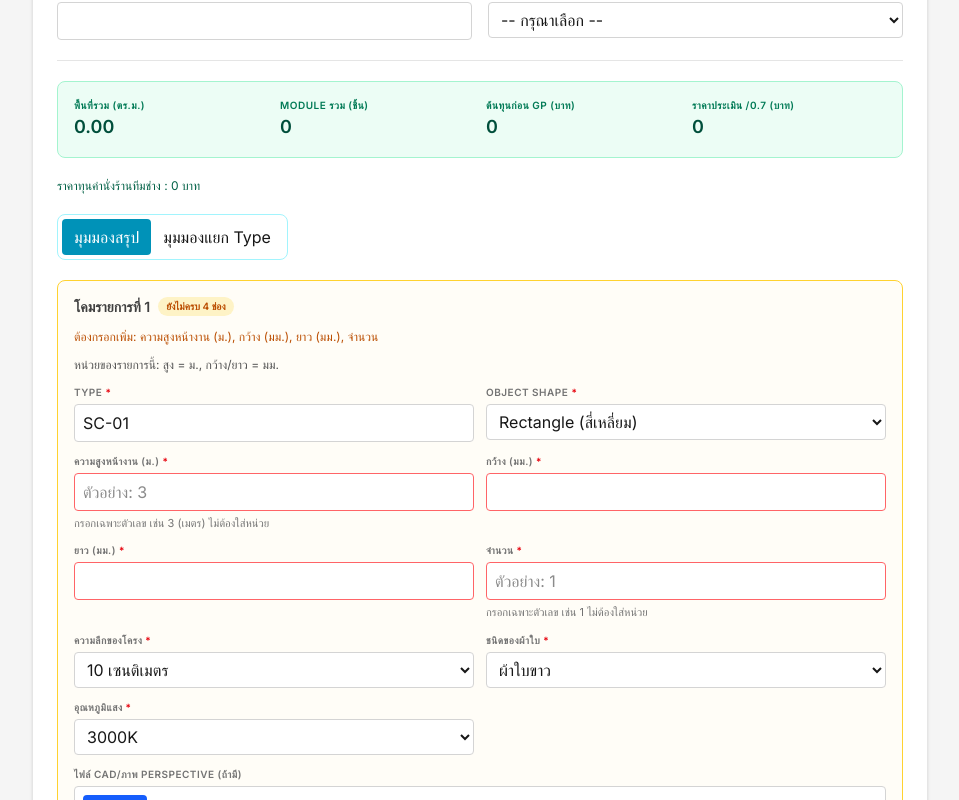
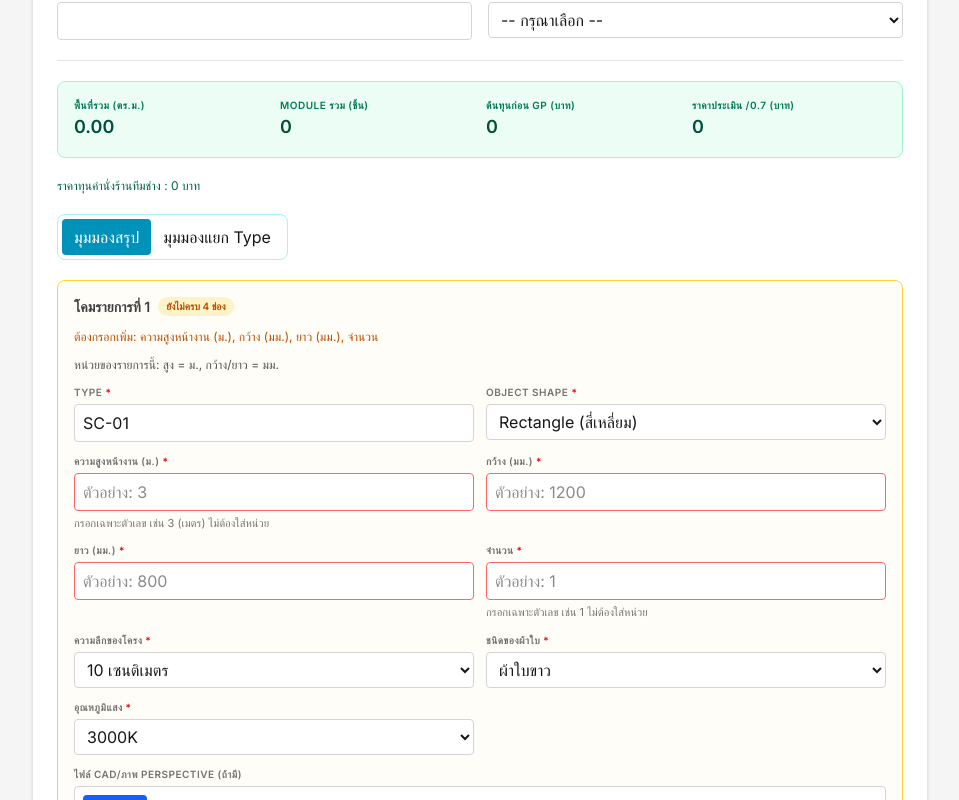
Before and after one commit to E9th/LE-Pre-drawing, a React (Vite) app: page / in a window 1280 px wide. Shown: the part 414-1214 px from the top of the page, without its empty margins (160-1119 px from the left). Built offline with nearby package versions, Linux system fonts and the light colour scheme.

Commit message:
add text placeholder width heigh

```diff
--- a/src/App.tsx
+++ b/src/App.tsx
@@ -3024,8 +3024,8 @@ Use Chain-of-Thought reasoning to:
                         </>
                       ) : (
                         <>
-                          <Input label="กว้าง (มม.)" required invalid={missingFields.includes('กว้าง (มม.)')} value={lamp.w} onChange={(v) => updateFormLamp(lamp.id, { w: v })} allowBlank />
-                          <Input label="ยาว (มม.)" required invalid={missingFields.includes('ยาว (มม.)')} value={lamp.l} onChange={(v) => updateFormLamp(lamp.id, { l: v })} allowBlank />
+                          <Input label="กว้าง (มม.)" required invalid={missingFields.includes('กว้าง (มม.)')} value={lamp.w} onChange={(v) => updateFormLamp(lamp.id, { w: v })} allowBlank placeholder="ตัวอย่าง: 1200" />
+                          <Input label="ยาว (มม.)" required invalid={missingFields.includes('ยาว (มม.)')} value={lamp.l} onChange={(v) => updateFormLamp(lamp.id, { l: v })} allowBlank placeholder="ตัวอย่าง: 800" />
                         </>
                       )}
                       <Input label="จำนวน" required invalid={missingFields.includes('จำนวน')} value={lamp.q} onChange={(v) => updateFormLamp(lamp.id, { q: v })} allowBlank placeholder="ตัวอย่าง: 1" helpText="กรอกเฉพาะตัวเลข เช่น 1 ไม่ต้องใส่หน่วย" />
```
